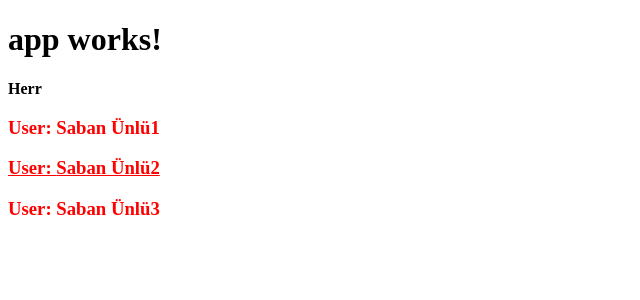
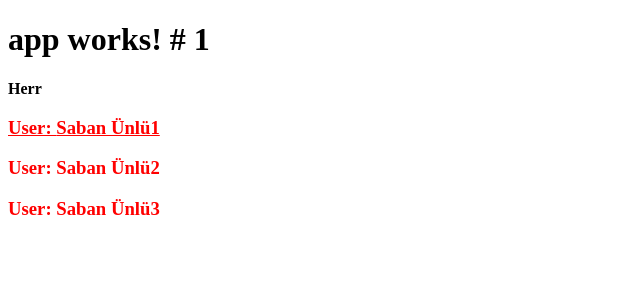
Before and after one commit to netTrek/ng2-training, an Angular app: page / in a window 1280 px wide. Shown: the top 300 px of the page, without its empty margins (0-640 px from the left). Built offline with nearby package versions, Linux system fonts and the light colour scheme.

Commit message:
output end

```diff
--- a/src/app/app.component.html
+++ b/src/app/app.component.html
@@ -1,4 +1,9 @@
 <h1>
-  {{title}}
+  {{title}} # {{selectedInd}}
 </h1>
-<baywa-user-list [selected-usr]="2"></baywa-user-list>
+
+<!--
+<baywa-user-list [selectedInd]="2" (selectionChg)="chg($event)"></baywa-user-list>
+-->
+
+<baywa-user-list [(selectedInd)]="selectedInd"></baywa-user-list>
--- a/src/app/app.component.ts
+++ b/src/app/app.component.ts
@@ -9,4 +9,12 @@ export class AppComponent {
 
   title = 'app works!';
 
+  selectedInd: number = 1;
+
+  /*
+  chg ( ind: number ) {
+    console.info ( ind );
+  }
+  */
+
 }
--- a/src/app/common-ui/user-list/user-list.component.ts
+++ b/src/app/common-ui/user-list/user-list.component.ts
@@ -1,4 +1,7 @@
-import {Component, OnInit, AfterViewInit, ViewChild, ViewChildren, QueryList, Input} from '@angular/core';
+import {
+  Component, OnInit, AfterViewInit, ViewChild, ViewChildren, QueryList, Input, Output,
+  EventEmitter
+} from '@angular/core';
 import {UserTitleComponent} from '../user-title/user-title.component';
 import {UserComponent} from '../user/user.component';
 
@@ -12,14 +15,28 @@ export class UserListComponent implements OnInit, AfterViewInit {
   @ViewChild(UserTitleComponent) userTitle: UserTitleComponent;
   @ViewChildren(UserComponent) users: QueryList<UserComponent>;
 
-  @Input( 'selected-usr' ) selectedInd: number = 1;
+  @Input()
+  selectedInd: number = 1;
+  @Output()
+  selectedIndChange: EventEmitter<number> = new EventEmitter<number> ();
+
+  /*
+  @Output()
+  selectionChg: EventEmitter<number> = new EventEmitter<number> ();
+  */
+
+
 
   constructor() {
   }
 
   clickHdl(selectedIndex: number, evt?: Event) {
     console.info(selectedIndex, evt);
-    this.selectedInd = selectedIndex;
+    if ( selectedIndex !== this.selectedInd ) {
+      this.selectedInd = selectedIndex;
+      //this.selectionChg.emit ( selectedIndex );
+      this.selectedIndChange.emit( selectedIndex );
+    }
   }
 
   makeGreen(): string {
--- a/tslint.json
+++ b/tslint.json
@@ -6,7 +6,7 @@
     "callable-types": true,
     "class-name": true,
     "comment-format": [
-      true,
+      false,
       "check-space"
     ],
     "curly": true,
```
